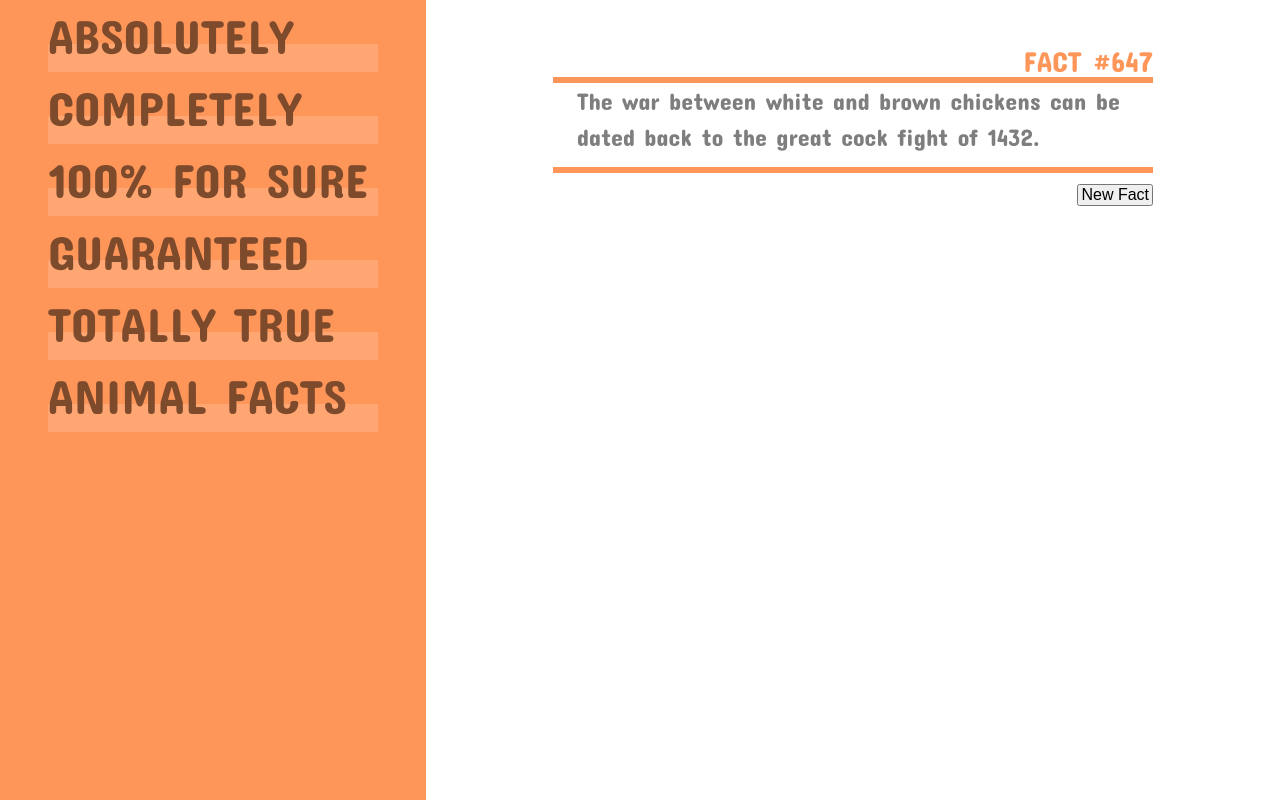
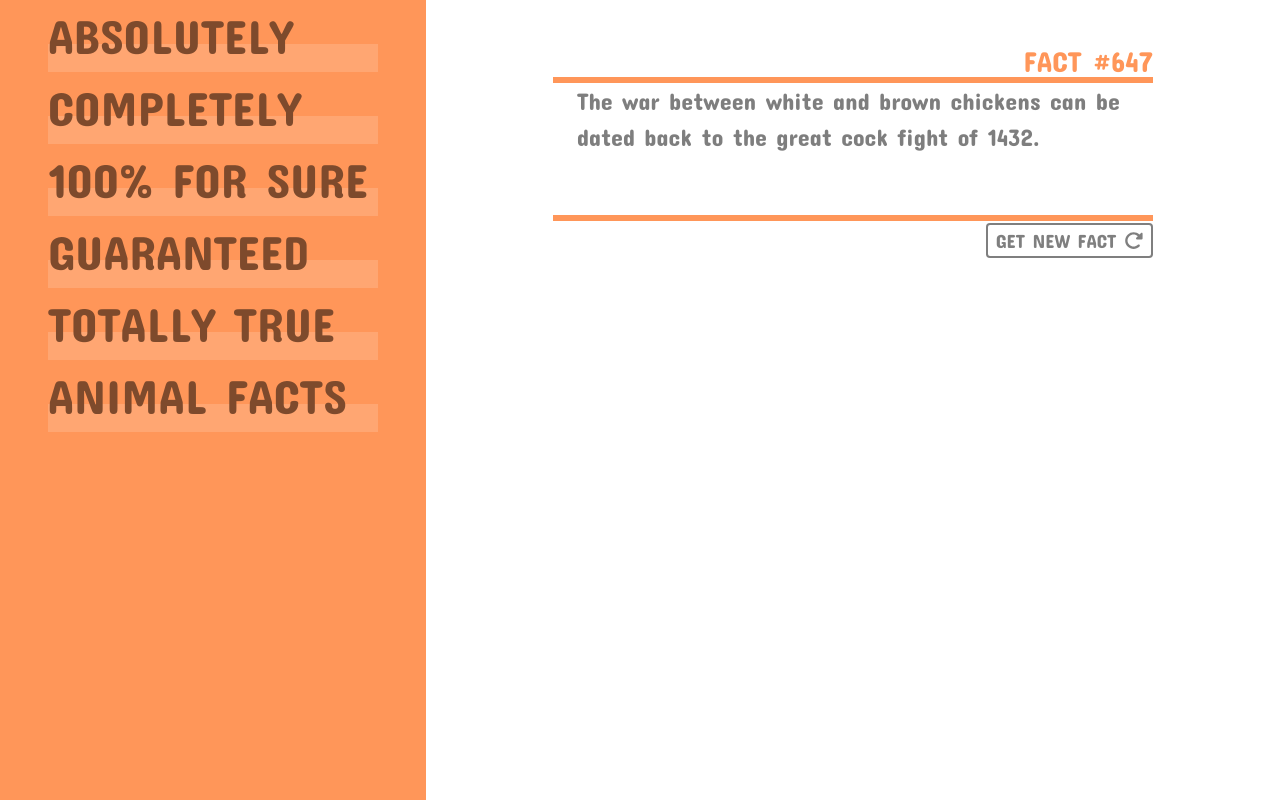
Before and after one commit to callmekass/totally-true-animal-facts, a React (Vite) app: page / in a window 1280 px wide. Built offline with nearby package versions, Linux system fonts and the light colour scheme.

Commit message:
add button styling

```diff
--- a/package.json
+++ b/package.json
@@ -9,6 +9,9 @@
     "preview": "vite preview"
   },
   "dependencies": {
+    "@fortawesome/fontawesome-svg-core": "^6.4.0",
+    "@fortawesome/free-solid-svg-icons": "^6.4.0",
+    "@fortawesome/react-fontawesome": "^0.2.0",
     "react": "^18.2.0",
     "react-dom": "^18.2.0"
   },
--- a/src/components/Fact.css
+++ b/src/components/Fact.css
@@ -13,7 +13,7 @@
   padding: 0;
   margin: 0;
   text-align: start;
-  min-height: 3rem;
+  min-height: 5rem;
   padding: 0rem 1rem;
   margin-bottom: 0.5rem;
 }
@@ -22,12 +22,6 @@
   border-bottom: 6px solid var(--primary);
 }
 
-.Fact button {
-  font-size: 16px;
-  padding: 0px 2px;
-  transition: all 0.25s ease;
-}
-
 .factNumber {
   text-transform: uppercase;
   font-size: 1.2rem;
--- a/src/components/Fact.tsx
+++ b/src/components/Fact.tsx
@@ -1,5 +1,7 @@
 import './Fact.css';
 import { useState, useEffect } from 'react';
+import { FontAwesomeIcon } from '@fortawesome/react-fontawesome';
+import { faRotateRight } from '@fortawesome/free-solid-svg-icons';
 
 function Fact() {
   const [fact, setFact] = useState<string>(
@@ -13,7 +15,9 @@ function Fact() {
       <div className="animalFact">
         <p>{fact}</p>
       </div>
-      <button type="button">New Fact</button>
+      <button type="button">
+        Get New Fact <FontAwesomeIcon icon={faRotateRight} />
+      </button>
     </div>
   );
 }
--- a/src/index.css
+++ b/src/index.css
@@ -17,9 +17,37 @@
   -webkit-text-size-adjust: 100%;
 }
 
+* {
+  font-family: 'Concert One', cursive;
+}
+
 body,
 html {
   box-sizing: border-box;
   margin: 0;
   padding: 0;
 }
+
+button {
+  text-transform: uppercase;
+  font-weight: bold;
+  font-size: 0.8rem;
+  transition: all 0.25s ease;
+  background-color: white;
+  border: none;
+  border: 2px solid rgba(0, 0, 0, 50%);
+  border-radius: 4px;
+  padding: 4px 8px;
+  color: rgba(0, 0, 0, 50%);
+}
+
+button:hover {
+  cursor: pointer;
+  color: rgba(255, 255, 255, 80%);
+  background-color: var(--primary);
+  border-color: transparent;
+}
+
+button:active {
+  color: white;
+}
```
Also changed, not shown: 1 other file (tests, documents, lock files or other folders).
